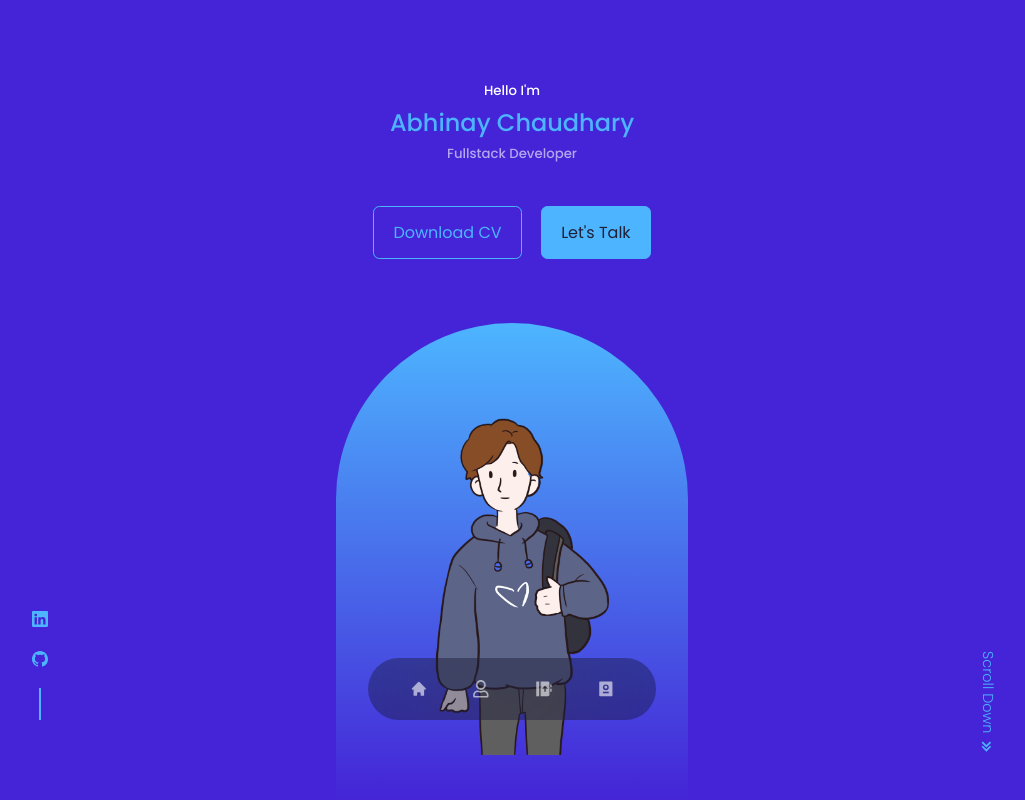
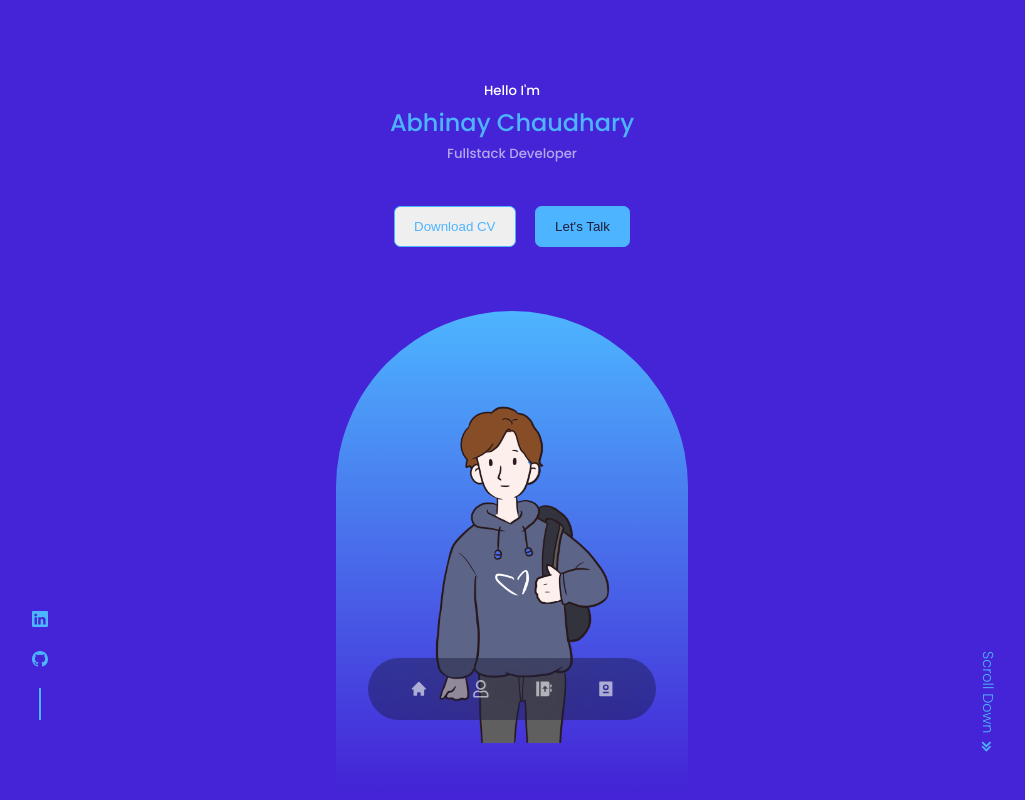
Before and after one commit to Av1nay/Portfolio, a React (Create React App) app: page / in a window 1280 px wide. Shown: the top 800 px of the page, without its empty margins (128-1153 px from the left). Built offline with nearby package versions, Linux system fonts and the light colour scheme.

Commit message:
removed <a> tag and added <button>

```diff
--- a/src/components/header/CTA.js
+++ b/src/components/header/CTA.js
@@ -3,8 +3,8 @@ import React from 'react'
 const CTA = () => {
   return (
     <div className='cta'>
-        <a href="#" target ="_blank" className='btn'>Download CV</a>
-        <a href="#" target ="_blank" className='btn btn-primary'>Let's Talk</a>
+        <button className='btn'>Download CV</button>
+        <button className='btn btn-primary'>Let's Talk</button>
     </div>
   )
 }
```
